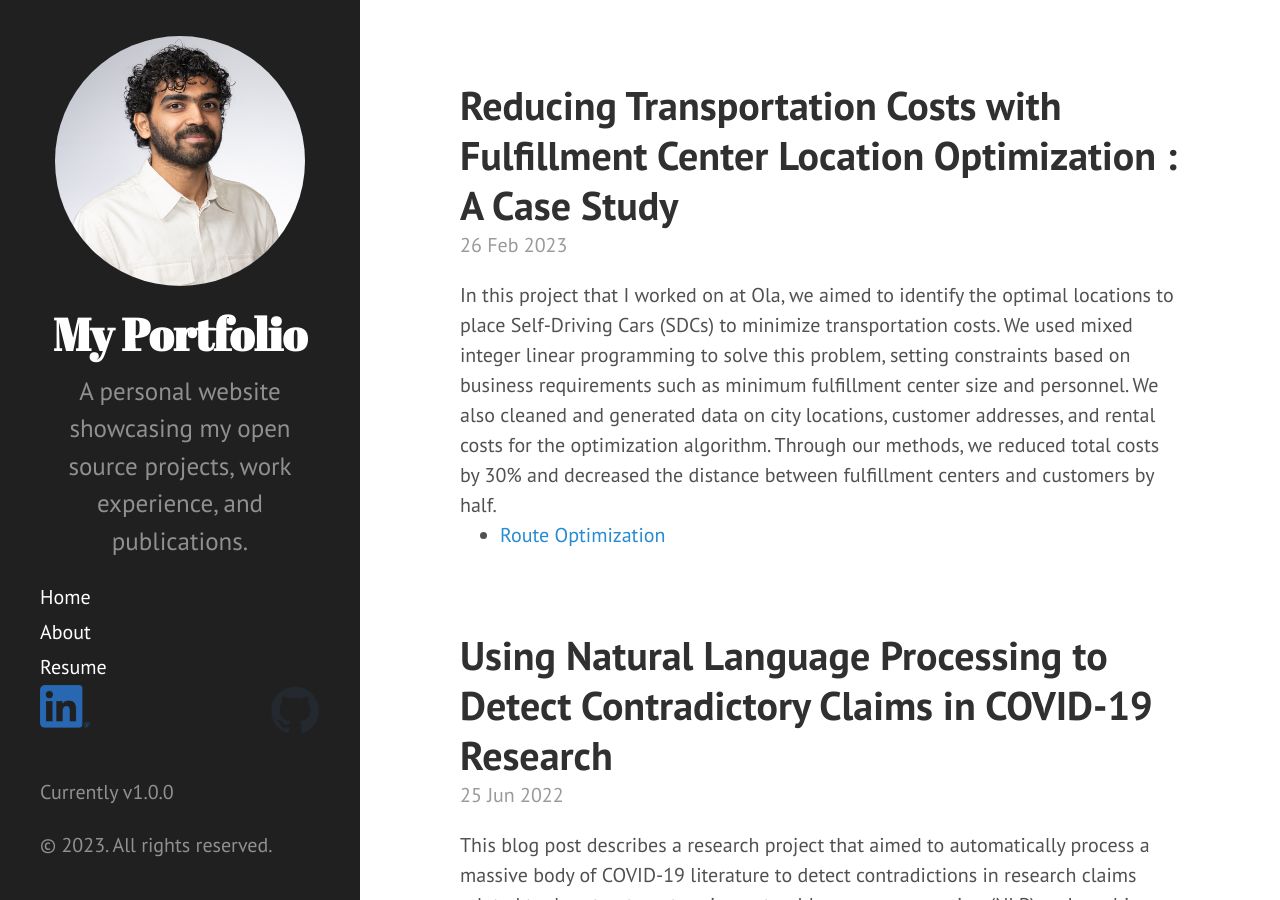
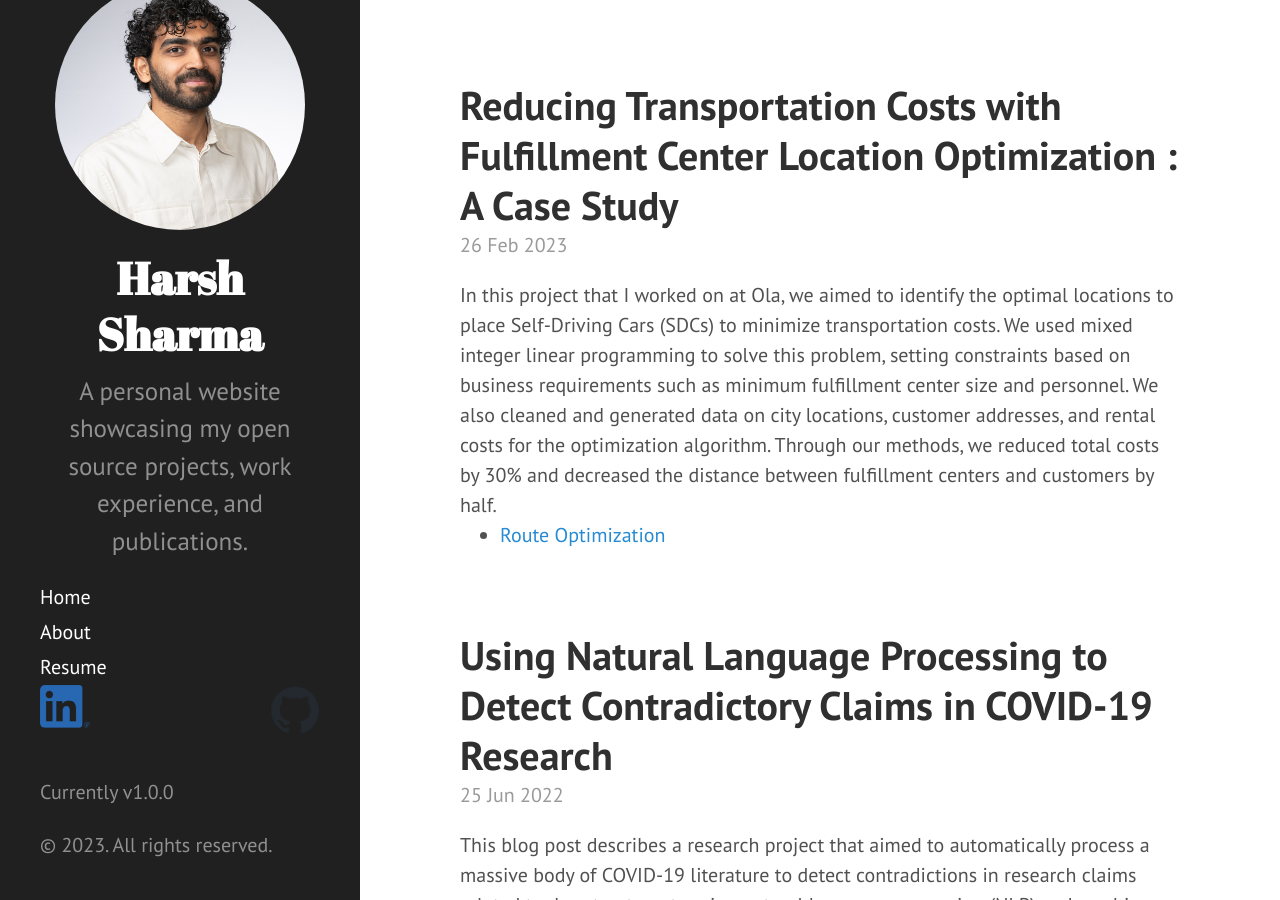
Before and after one commit to 97harsh/97harsh.github.io, a Jekyll site: the page built from index.html, in a window 1280 px wide and 900 px high. Built offline with Jekyll 4.4.1, drawn with Linux system fonts in a browser that asks for light colours; Markdown is read by kramdown in place of the engine named in the settings; the list of posts is cut into pages by our own code.

Commit message:
added name in title

```diff
--- a/_config.yml
+++ b/_config.yml
@@ -6,7 +6,7 @@ highlighter:      pygments
 permalink:        pretty
 
 # Setup
-title:            My Portfolio
+title:            Harsh Sharma
 tagline:          'A collection of my open source projects and publications'
 description:      'A personal website showcasing my open source projects, work experience, and publications.'
 url:              https://97harsh.github.io
```
